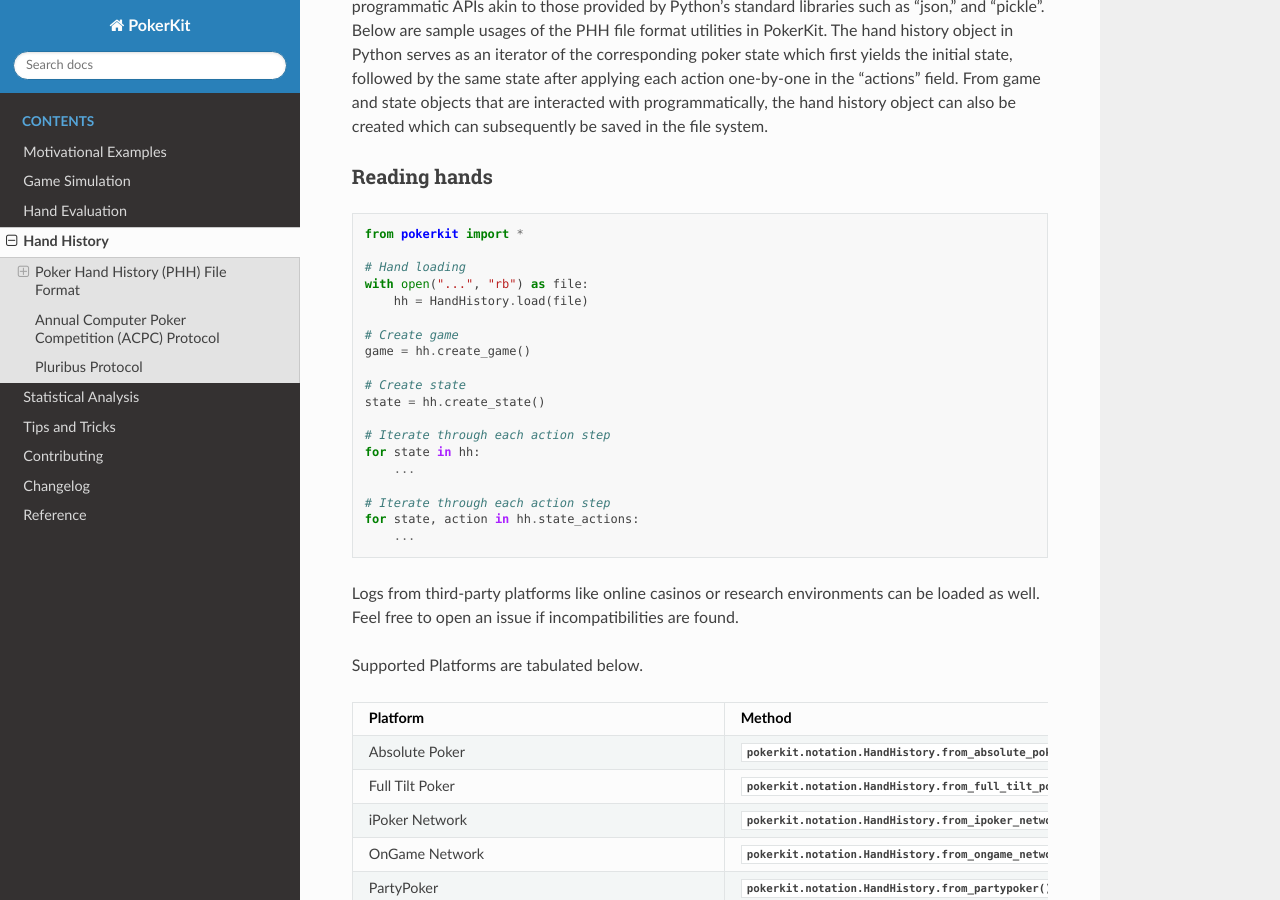
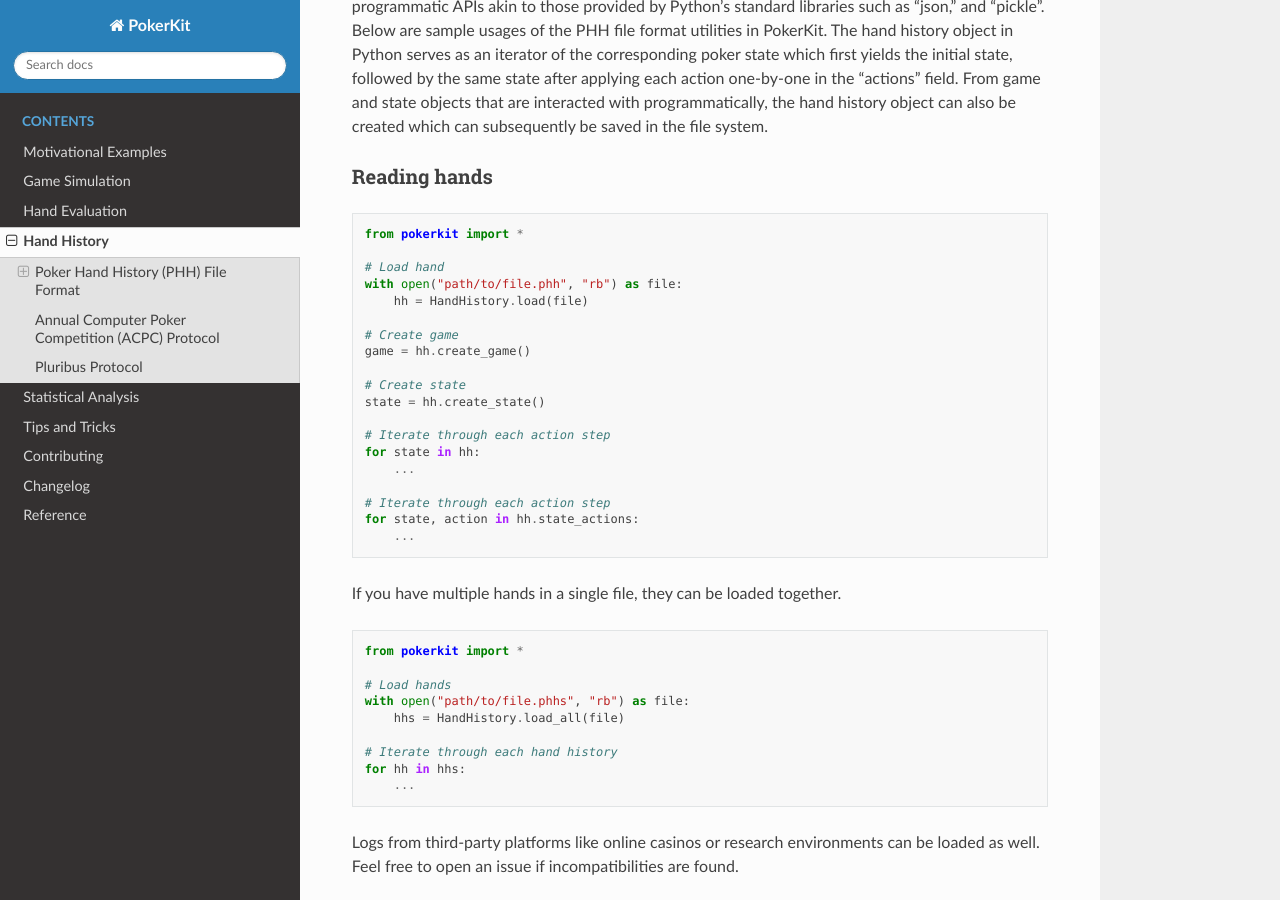
Before and after one commit to uoftcprg/pokerkit, a Sphinx documentation site: the page built from docs/notation.rst, in a window 1280 px wide and 900 px high, scrolled down 341 px. Built offline with Sphinx 7.4.7 and the Read the Docs theme 3.1.0, drawn with Linux system fonts in a browser that asks for light colours; some of the changed text lies outside the part shown.

Commit message:
Update docs to add bulk PHH read/write

```diff
--- a/docs/notation.rst
+++ b/docs/notation.rst
@@ -15,8 +15,8 @@
 
    from pokerkit import *
 
-   # Hand loading
-   with open("...", "rb") as file:
+   # Load hand
+   with open("path/to/file.phh", "rb") as file:
        hh = HandHistory.load(file)
 
    # Create game
@@ -31,6 +31,20 @@
 
    # Iterate through each action step
    for state, action in hh.state_actions:
+       ...
+
+If you have multiple hands in a single file, they can be loaded together.
+
+.. code-block:: python
+
+   from pokerkit import *
+
+   # Load hands
+   with open("path/to/file.phhs", "rb") as file:
+       hhs = HandHistory.load_all(file)
+
+   # Iterate through each hand history
+   for hh in hhs:
        ...
 
 Logs from third-party platforms like online casinos or research environments can be loaded as well. Feel free to open an issue if incompatibilities are found.
@@ -162,8 +176,20 @@
    hh.players = ["Patrik Antonius", "Viktor Blom"]
 
    # Dump hand
-   with open("...", "wb") as file:
+   with open("path/to/file.phh", "wb") as file:
        hh.dump(file)
+
+If you have multiple hands, they can be dumped together in a single file.
+
+.. code-block:: python
+
+   from pokerkit import *
+
+   hhs = [...]
+
+   # Dump hands
+   with open("path/to/file.phhs", "wb") as file:
+       HandHistory.dump_all(hhs, file)
 
 Annual Computer Poker Competition (ACPC) Protocol
 -------------------------------------------------
```
